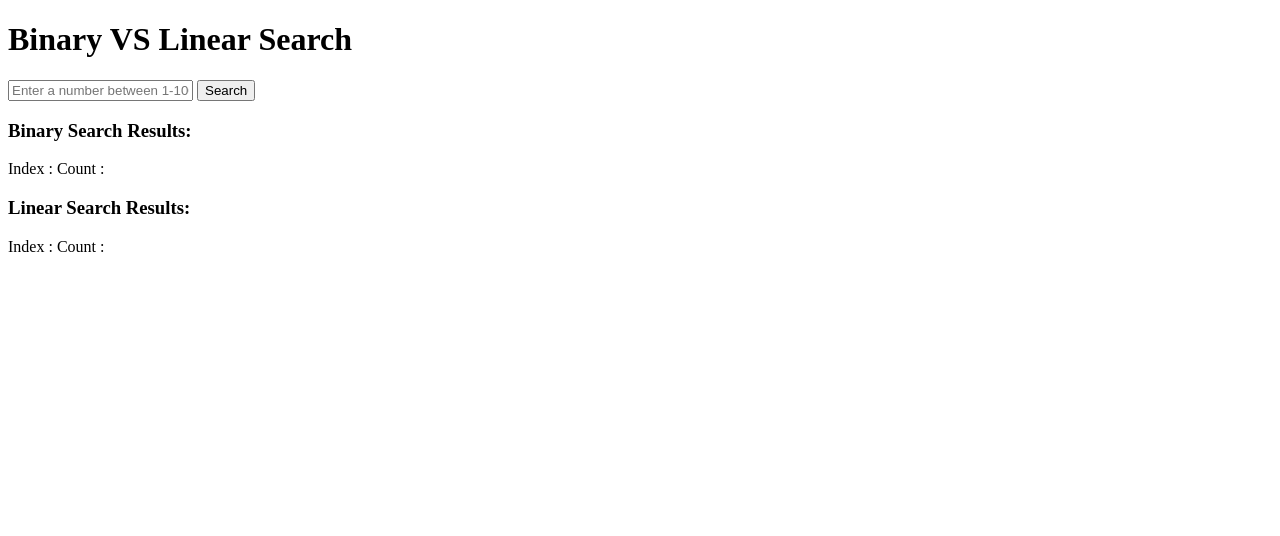
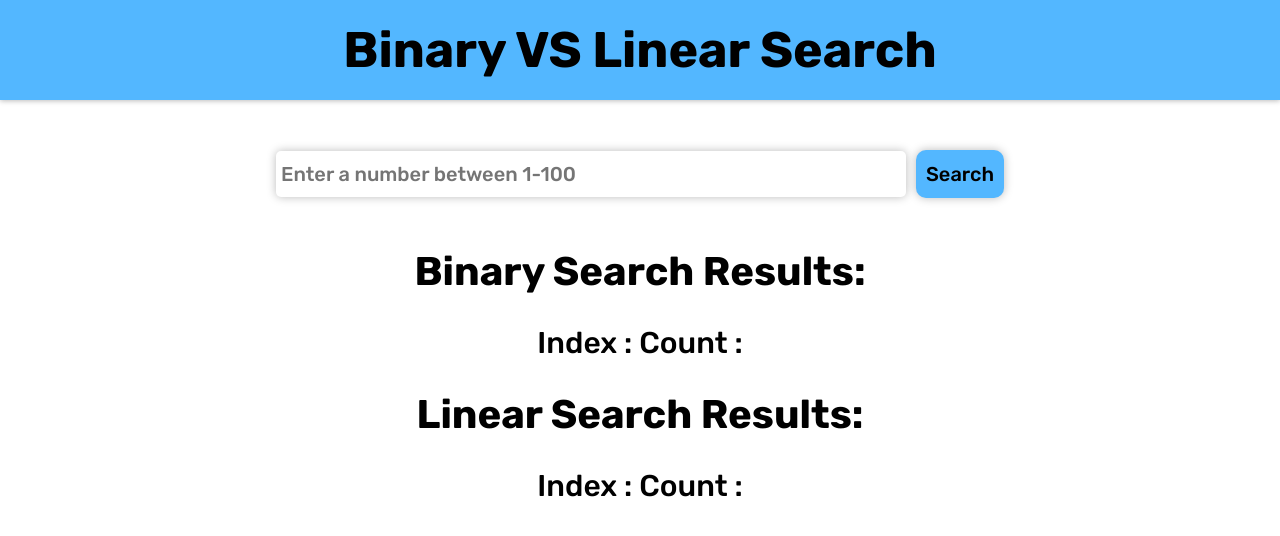
Before and after one commit to marksist300/pairProgramming-24-11-22, a plain HTML site: page index.html in a window 1280 px wide. Drawn offline with Linux system fonts and the light colour scheme.

Commit message:
css added

```diff
--- a/index.html
+++ b/index.html
@@ -5,11 +5,16 @@
     <meta http-equiv="X-UA-Compatible" content="IE=edge">
     <meta name="viewport" content="width=device-width, initial-scale=1.0">
     <title>Binary Search Vs Linear Search</title>
+    <link rel="stylesheet" href="style.css">
 </head>
 <body>
     <h1>Binary VS Linear Search</h1>
+    <div class="input-container">
         <input id="numberInput" placeholder="Enter a number between 1-100"/>
         <button id="searchBtn"> Search</button>
+    </div>
+
+    <div class="result-container">
 
         <h3>Binary Search Results:</h3>
         <p>Index : <span id="binaryResults"></span>  Count : <span id="binaryIterations"></span>
@@ -17,5 +22,7 @@
         <h3>Linear Search Results:</h3>
         <p>Index : <span id="linearResults"></span>  Count : <span id="linearIterations"></span></p>
         <script src="binarySearch.js"></script>
+
+    </div>
 </body>
 </html>
--- /dev/null
+++ b/style.css
@@ -0,0 +1,64 @@
+@import url('https://fonts.googleapis.com/css2?family=Rubik:ital,wght@0,300;0,500;0,600;0,700;0,800;0,900;1,300;1,400;1,500;1,600;1,700;1,800;1,900&display=swap');
+
+*{
+    margin: 0;
+    padding : 0;
+    font-family: 'Rubik', sans-serif;
+
+}
+
+h1{
+    background-color: rgb(83, 183, 255);
+    text-align: center;
+    padding: 20px;
+    box-sizing: border-box;
+    font-size: 50px;
+    box-shadow: 0px 1px 5px 0px rgba(0, 0, 0, 0.267);
+}
+
+input{
+    width: 50%;
+    height: 40px;
+    padding: 3px 5px;
+    font-size: 20px;
+    border-radius: 5px;
+    outline: none;
+    border: 0px;
+    box-shadow: 0px 0px 10px 0px rgba(0, 0, 0, 0.272);
+}
+
+button{
+    background-color: rgb(83, 183, 255);
+    padding: 12px 10px;
+    border-radius: 10px;
+    font-size: 20px;
+    border: 0px;
+    box-shadow: 0px 0px 10px 0px rgba(0, 0, 0, 0.272);
+
+}
+
+.input-container{
+    display: flex;
+    justify-content: center;
+    align-items: center;
+    padding: 50px 20px;
+    box-sizing: border-box;
+    gap: 10px;
+}
+
+.result-container{
+    display: flex;
+    flex-direction: column;
+    justify-content: center;
+    align-items: center;
+    gap: 30px;
+}
+
+
+h3{
+    font-size: 40px;
+}
+
+p{
+    font-size: 30px;
+}
```
Lines whose indentation alone changed are shown as unchanged.
